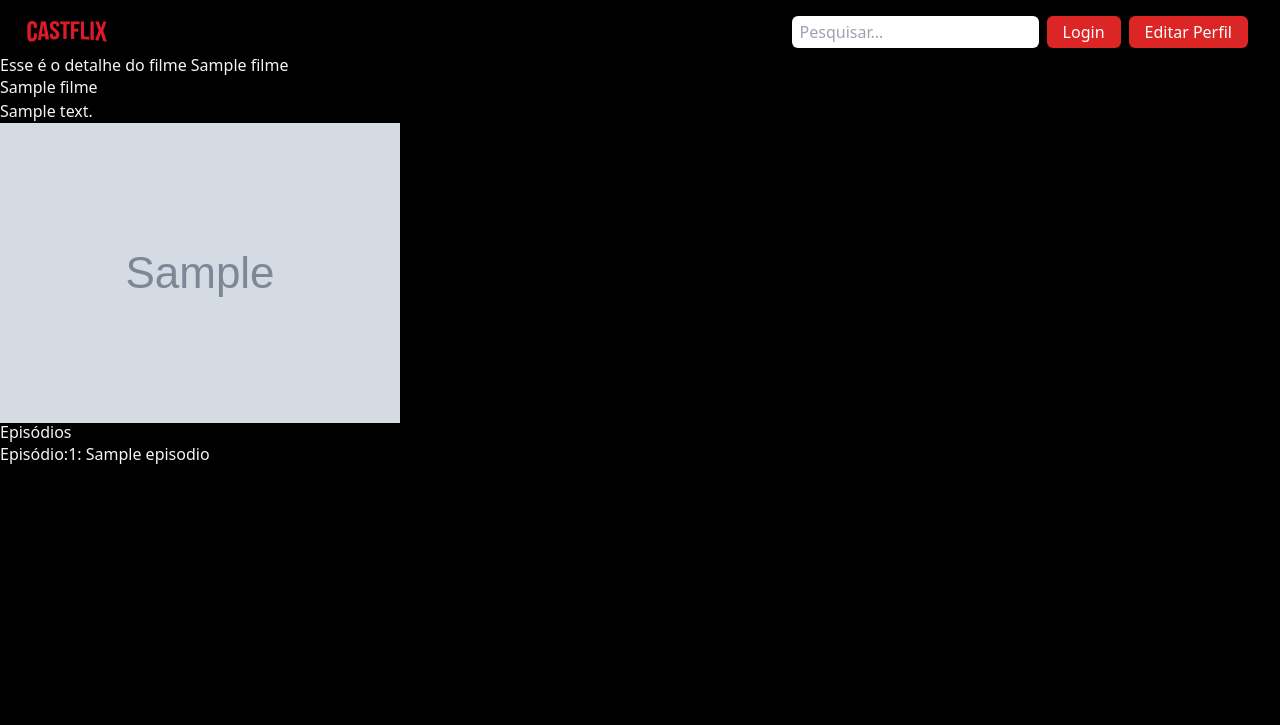
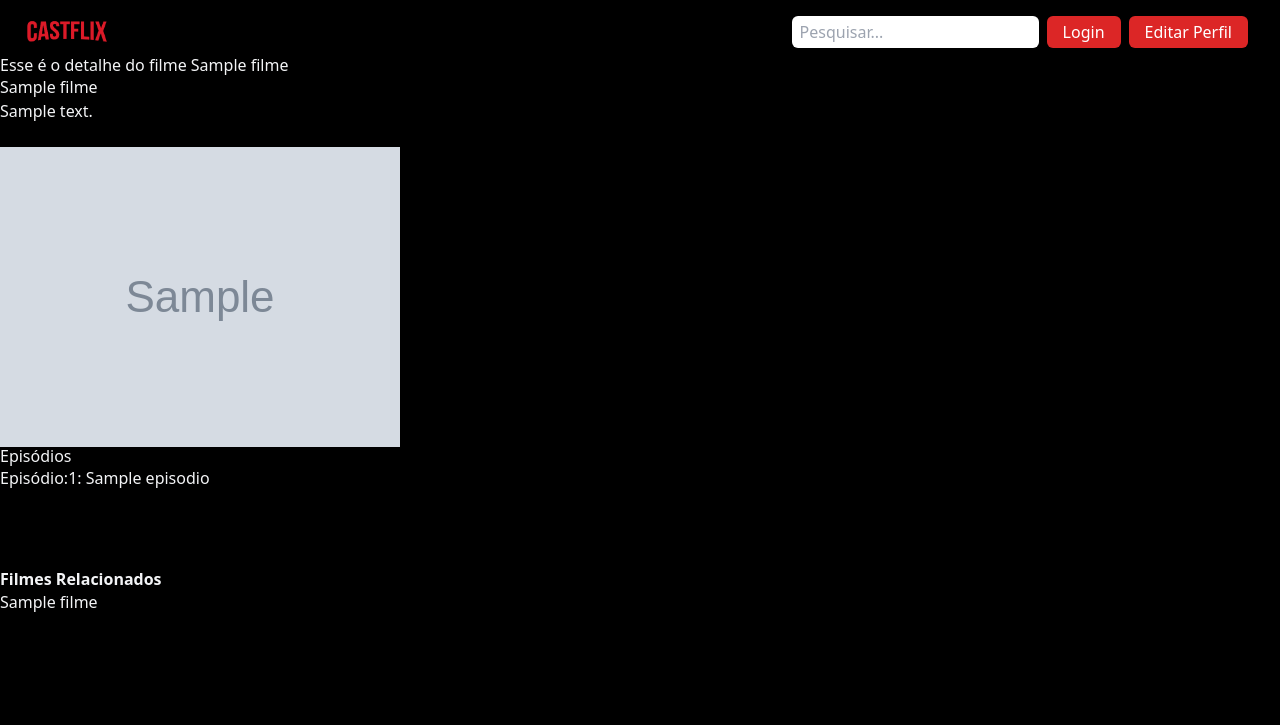
Before and after one commit to DanielCastilhoDIniz/Site_VideosFlix, a Django app: page /filmes/1 in a window 1280 px wide. Shown: the top 725 px of the page. Run offline with Django 4.2, Linux system fonts and the light colour scheme; tables that the repository leaves empty hold one stand-in row (values such as "Sample post"); grey boxes marked "Sample" are stand-in pictures; some libraries are stand-ins or nearby versions.

Commit message:
lista de filmes relacionados

```diff
--- a/filme/templates/detalhesfilme.html
+++ b/filme/templates/detalhesfilme.html
@@ -11,16 +11,26 @@
     <h1> Esse é o detalhe do filme {{ object.titulo }} </h1>
     </p>{{ object }}</p>
     </p>{{ object.descricao }}</p>
+    <br>
     <img src="{{ object.thumb.url}}">
     <h2>Episódios</h2>
-        {% for episodio  in  object.episodios.all %}
+    {% for episodio in object.episodios.all %}
     <a href="{{ episodio.video }}">
         <p>Episódio:{{ forloop.counter }}: {{ episodio.titulo }} </p>
     </a>
-
+    {% endfor %}
+    <br>
+    <div class="py-14">
+        <h1> <strong>Filmes Relacionados</strong> </h1>
+        {% for filme in filmes_relacionados %}
+            <p>
+                <a href="{% url 'filme:detalhesfilme' filme.id %}">
+                    {{ filme.titulo }}
+                </a>
+            </p>
         {% endfor %}
 
-
+    </div>
 </div>
 
 
--- a/filme/views.py
+++ b/filme/views.py
@@ -1,3 +1,4 @@
+from typing import Any, Dict
 from django.shortcuts import render
 from .models import Filme
 from django.views.generic import TemplateView, ListView, DetailView
@@ -24,3 +25,9 @@ class Homefilmes(ListView):
 class Detalhesfilme(DetailView):
     template_name = "detalhesfilme.html"
     model = Filme
+
+    def get_context_data(self, **kwargs):
+        context = super(Detalhesfilme, self).get_context_data()
+        filmes_relacionados = Filme.objects.filter(categoria=self.get_object().categoria)[0:5]
+        context['filmes_relacionados'] = filmes_relacionados
+        return context
```
Lines whose indentation alone changed are shown as unchanged.
